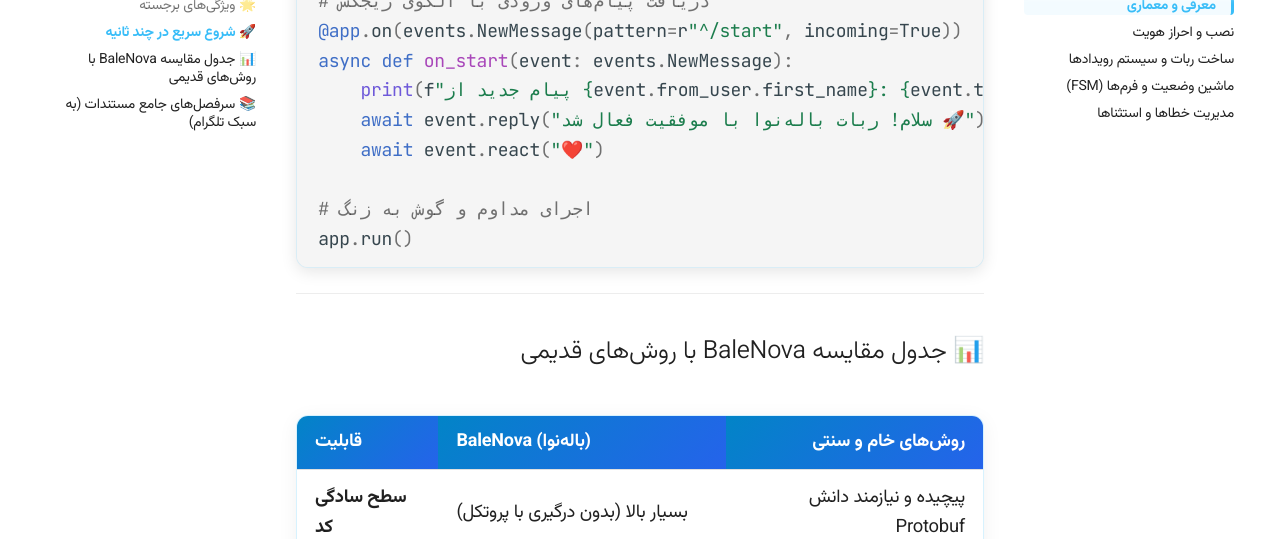
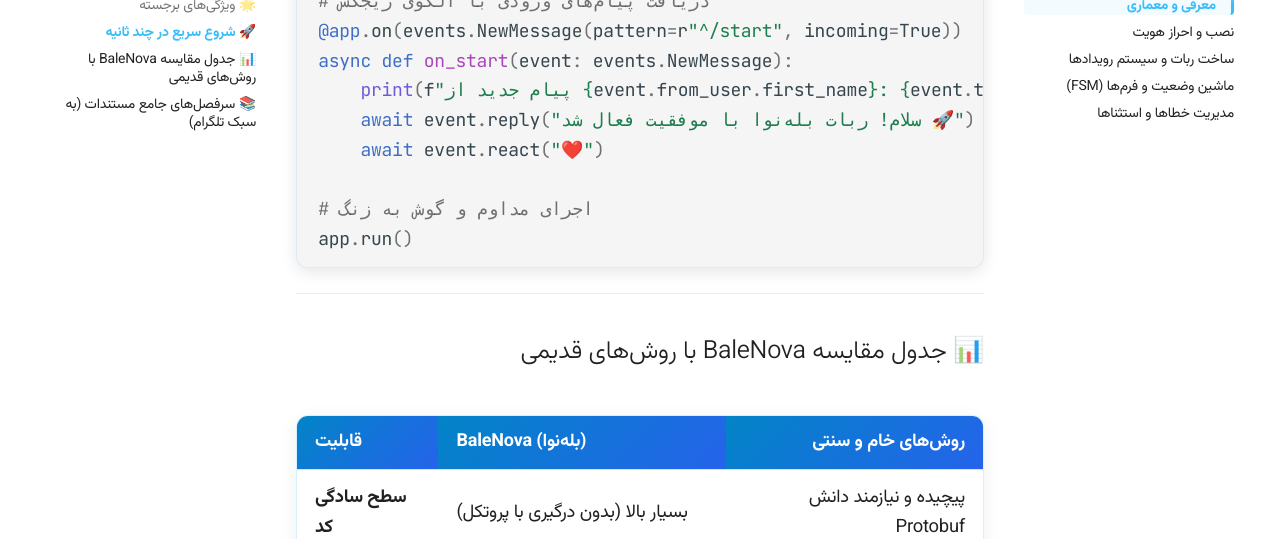
Before and after one commit to iliasync/balenova, an MkDocs documentation site: the page built from docs/index.md, in a window 1280 px wide and 900 px high, scrolled down 2214 px. Shown: the part 152-691 px from the top of the window. Built offline with MkDocs 1.6.1 and Material for MkDocs 9.7.7, drawn with Linux system fonts in a browser that asks for light colours; comment, search, counter and statistics services are not loaded; some of the changed text lies outside the part shown.

Commit message:
docs: fix branding to بله‌نوا

```diff
--- a/docs/index.md
+++ b/docs/index.md
@@ -1,4 +1,4 @@
-# ⚡ BaleNova (باله‌نوا)
+# ⚡ BaleNova (بله‌نوا)
 
 <div class="hero-card">
   <div class="hero-title">BaleNova Documentation</div>
@@ -68,7 +68,7 @@
     @app.on(events.NewMessage(pattern=r"^/start", incoming=True))
     async def on_start(event: events.NewMessage):
         print(f"پیام جدید از {event.from_user.first_name}: {event.text}")
-        await event.reply("سلام! ربات باله‌نوا با موفقیت فعال شد 🚀")
+        await event.reply("سلام! ربات بله‌نوا با موفقیت فعال شد 🚀")
         await event.react("❤️")
 
     # اجرای مداوم و گوش به زنگ
@@ -96,7 +96,7 @@
 
 ## 📊 جدول مقایسه BaleNova با روش‌های قدیمی
 
-| قابلیت | BaleNova (باله‌نوا) | روش‌های خام و سنتی |
+| قابلیت | BaleNova (بله‌نوا) | روش‌های خام و سنتی |
 | :--- | :---: | :---: |
 | **سطح سادگی کد** | بسیار بالا (بدون درگیری با پروتکل) | پیچیده و نیازمند دانش Protobuf |
 | **سیستم رویدادها** | کلاس‌های ساختاریافته تلتون (`events.*`) | دیکشنری‌های خام و نامشخص |
```
Also changed, not shown: README.md (+3 -3 lines).
